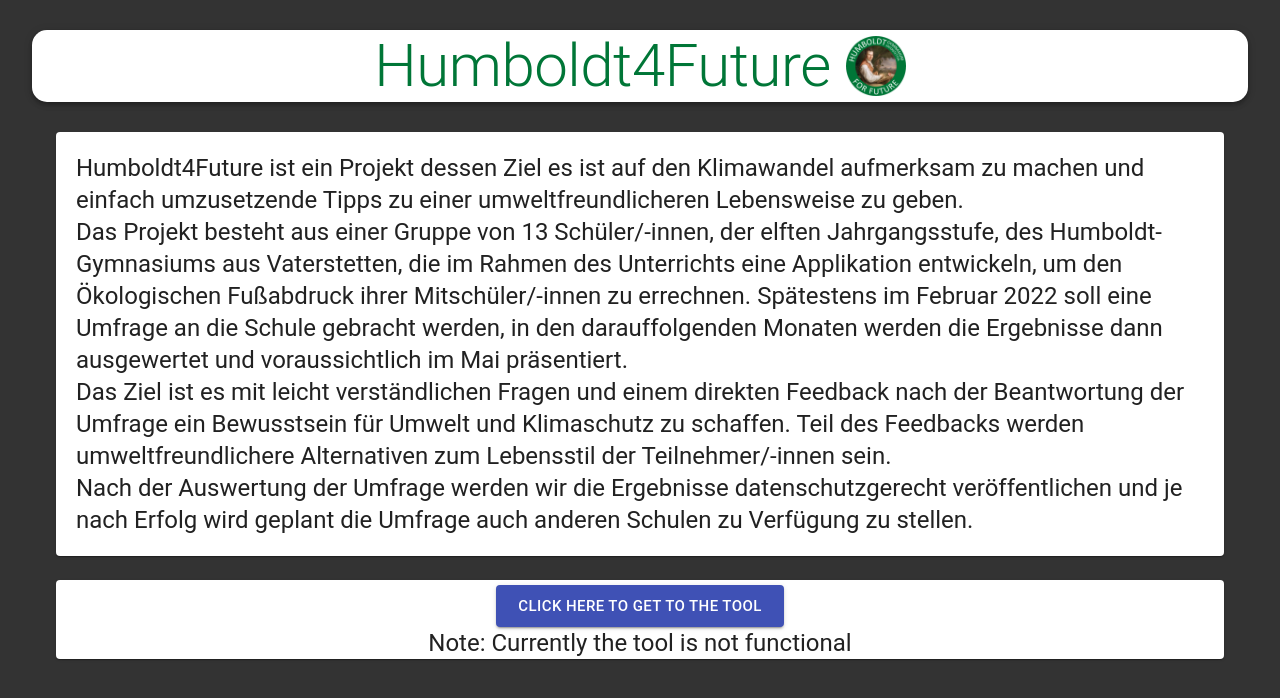
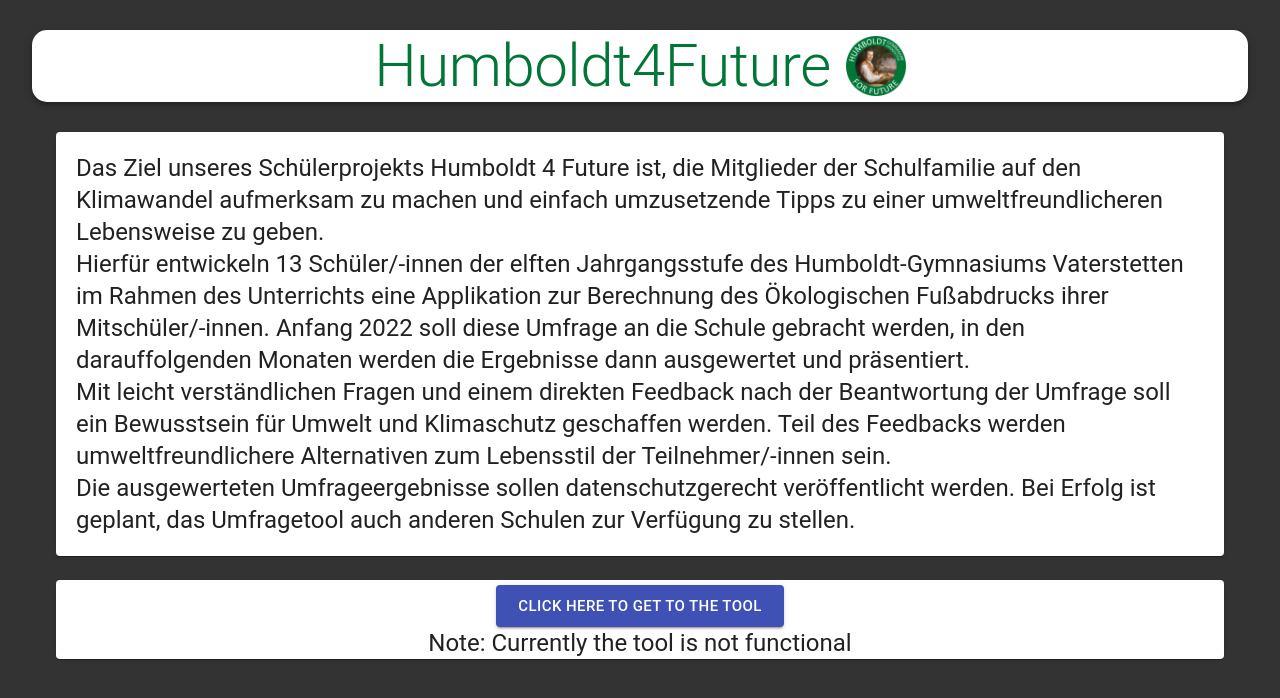
Before and after one commit to Humboldt4Future/home, a React (Create React App) app: page / in a window 1280 px wide. Shown: the top 698 px of the page. Built offline with nearby package versions, Linux system fonts and the light colour scheme.

Commit message:
applied the bas text

```diff
--- a/src/App.js
+++ b/src/App.js
@@ -31,20 +31,24 @@
           <Grid item>
             <Paper>
               <Typography className={classes.text} variant="h5">
-                Humboldt4Future ist ein Projekt dessen Ziel es ist auf den Klimawandel aufmerksam
-                zu machen und einfach umzusetzende Tipps zu einer umweltfreundlicheren Lebensweise
-                zu geben.<br/> Das Projekt besteht aus einer Gruppe von 13 Schüler/-innen, der elften
-                Jahrgangsstufe, des Humboldt-Gymnasiums aus Vaterstetten, die im Rahmen des
-                Unterrichts eine Applikation entwickeln, um den Ökologischen Fußabdruck ihrer
-                Mitschüler/-innen zu errechnen. Spätestens im Februar 2022 soll eine Umfrage an
-                die Schule gebracht werden, in den darauffolgenden Monaten werden die Ergebnisse
-                dann ausgewertet und voraussichtlich im Mai präsentiert.<br/> Das Ziel ist es mit
-                leicht verständlichen Fragen und einem direkten Feedback nach der Beantwortung
-                der Umfrage ein Bewusstsein für Umwelt und Klimaschutz zu schaffen. Teil des
-                Feedbacks werden umweltfreundlichere Alternativen zum Lebensstil der
-                Teilnehmer/-innen sein.<br/> Nach der Auswertung der Umfrage werden wir die
-                Ergebnisse datenschutzgerecht veröffentlichen und je nach Erfolg wird
-                geplant die Umfrage auch anderen Schulen zu Verfügung zu stellen.
+                Das Ziel unseres Schülerprojekts Humboldt 4 Future ist,
+                die Mitglieder der Schulfamilie auf den Klimawandel aufmerksam
+                zu machen und einfach umzusetzende Tipps zu einer
+                umweltfreundlicheren Lebensweise zu geben.<br/>
+                Hierfür entwickeln 13 Schüler/-innen der elften Jahrgangsstufe
+                des Humboldt-Gymnasiums Vaterstetten im Rahmen des Unterrichts
+                eine Applikation zur Berechnung des Ökologischen Fußabdrucks ihrer
+                Mitschüler/-innen. Anfang 2022 soll diese Umfrage an
+                die Schule gebracht werden, in den darauffolgenden Monaten
+                werden die Ergebnisse dann ausgewertet und präsentiert.<br/>
+                Mit leicht verständlichen Fragen und einem direkten Feedback
+                nach der Beantwortung der Umfrage soll ein Bewusstsein
+                für Umwelt und Klimaschutz geschaffen werden. Teil des
+                Feedbacks werden umweltfreundlichere Alternativen zum Lebensstil
+                der Teilnehmer/-innen sein. <br/>
+                Die ausgewerteten Umfrageergebnisse sollen datenschutzgerecht
+                veröffentlicht werden. Bei Erfolg ist geplant, das Umfragetool
+                auch anderen Schulen zur Verfügung zu stellen.
               </Typography>
             </Paper>
           </Grid>
```
